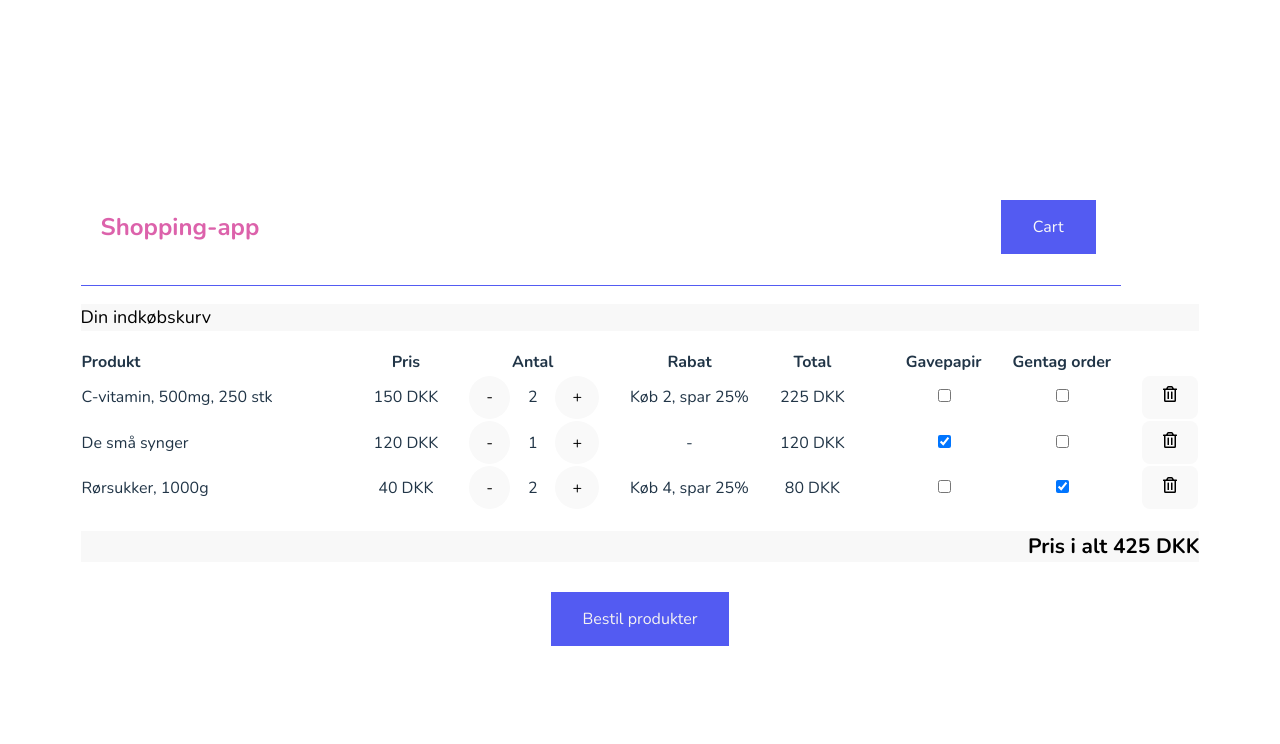
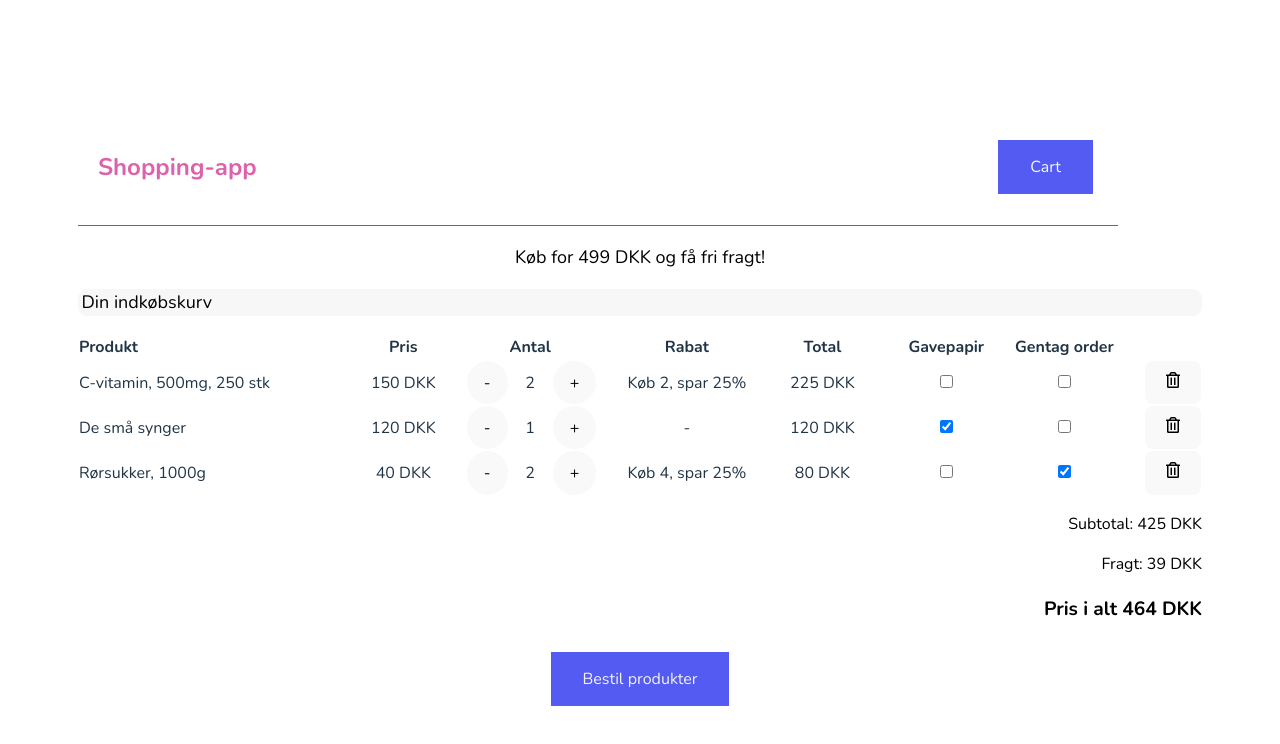
Before and after one commit to DTUSoftware/02363-Frontend-F23, a React (Vite) app: page / in a window 1280 px wide. Shown: the top 744 px of the page. Built offline with nearby package versions, Linux system fonts and the light colour scheme.

Commit message:
Added free delivery

```diff
--- a/src/ShoppingList/ShoppingList.css
+++ b/src/ShoppingList/ShoppingList.css
@@ -1,10 +1,19 @@
 .heading {
     text-align: left;
+    background-color: rgb(247, 247, 247);
+    border-radius: 0.5em;
+    text-indent: 0.2em;
 }
 
-.total {
+.fragt,
+.subtotal {
     text-align: right;
-    font-size: 1.3em;
+    font-size: 1em;
+}
+
+.total{
+    text-align: right;
+    font-size: 1.2em;
     font-weight: bolder;
 }
 
@@ -24,7 +33,8 @@
 }
 
 .priceTotal {
-    padding-right: 60px;
+    padding-right: 40px;
+    width: 90px;
 }
 
 .giftwrapping,
--- a/src/ShoppingList/ShoppingList.tsx
+++ b/src/ShoppingList/ShoppingList.tsx
@@ -90,6 +90,10 @@ function ShoppingList() {
     const listEmpty = items === undefined || items.length == 0;
 
     return (
+        <>
+        <div>
+            <p>Køb for 499 DKK og få fri fragt!</p>
+        </div>
         <div className="ShoppingList">
             <p className="heading">Din indkøbskurv</p>
             {!listEmpty ? (
@@ -99,12 +103,12 @@ function ShoppingList() {
                     incrementQuantity={incrementQuantity}
                     toggleGiftWrap={toggleGiftWrap}
                     toggleRecurringOrderSchedule={toggleRecurringOrderSchedule}
-                    removeItem={removeItem}
-                />
+                    removeItem={removeItem} />
             ) : (
                 <p className="empty">Din kurv er tom!</p>
             )}
         </div>
+        </>
     );
 }
 
@@ -182,15 +186,26 @@ function CartTotal({
     items: CartItem[];
     itemTotal: (item: CartItem) => number;
 }) {
-    const cartTotal = items.reduce((sum, item) => {
+    let cartTotal = items.reduce((sum, item) => {
         return (sum += itemTotal(item));
     }, 0);
 
-    return (
-        <p className="total">{`Pris i alt ${cartTotal} ${
-            items[0].product!.currency
-        }`}</p>
-    );
+    if(cartTotal>=499) {
+        return (
+            <>
+            <p className="subtotal">{`Subtotal: ${cartTotal} ${items[0].product!.currency}`}</p>
+            <p className="fragt">FRI FRAGT</p>
+            <p className="total">{`Pris i alt ${cartTotal} ${items[0].product!.currency}`}</p></>
+        );
+    } else {
+        return (
+            <>
+            <p className="subtotal">{`Subtotal: ${cartTotal} ${items[0].product!.currency}`}</p>
+            <p className="fragt">Fragt: 39 DKK</p>
+            <p className="total">{`Pris i alt ${cartTotal+39} ${items[0].product!.currency}`}</p>
+            </>
+        )
+    };
 }
 
 function ProductTableRow({
--- a/src/index.css
+++ b/src/index.css
@@ -17,7 +17,7 @@
 }
 
 p {
-    background-color: #f8f8f8;
+    background-color: #ffffff;
     font-size: large;
     color: black;
     text-align: center;
```
